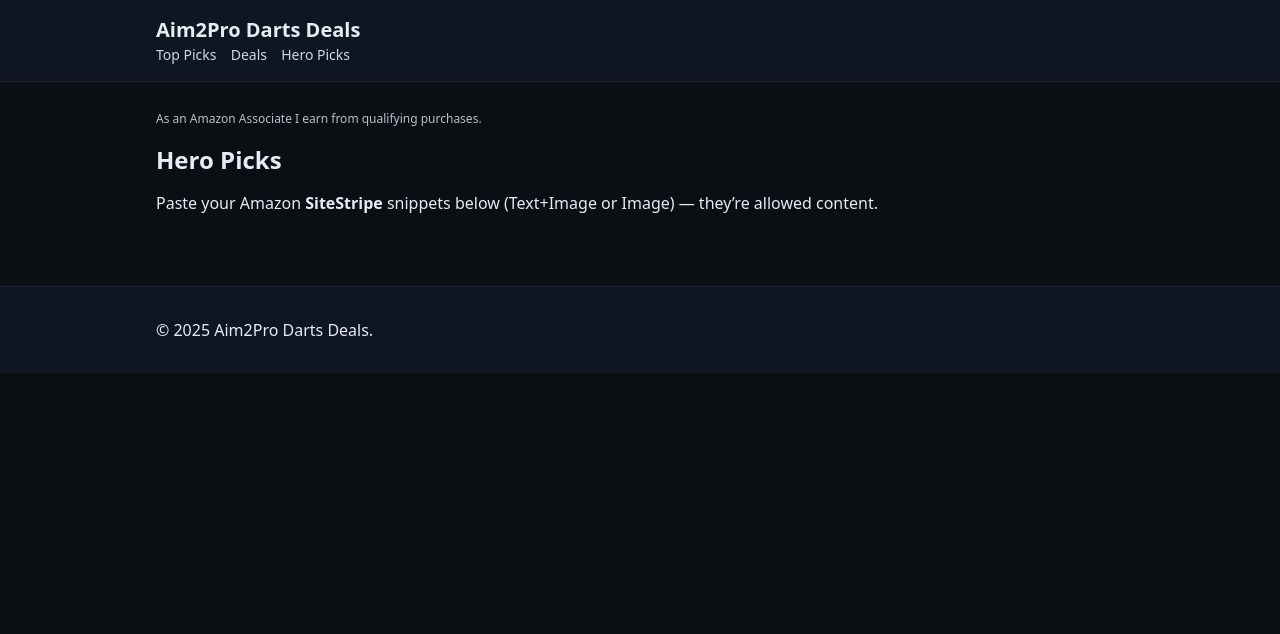
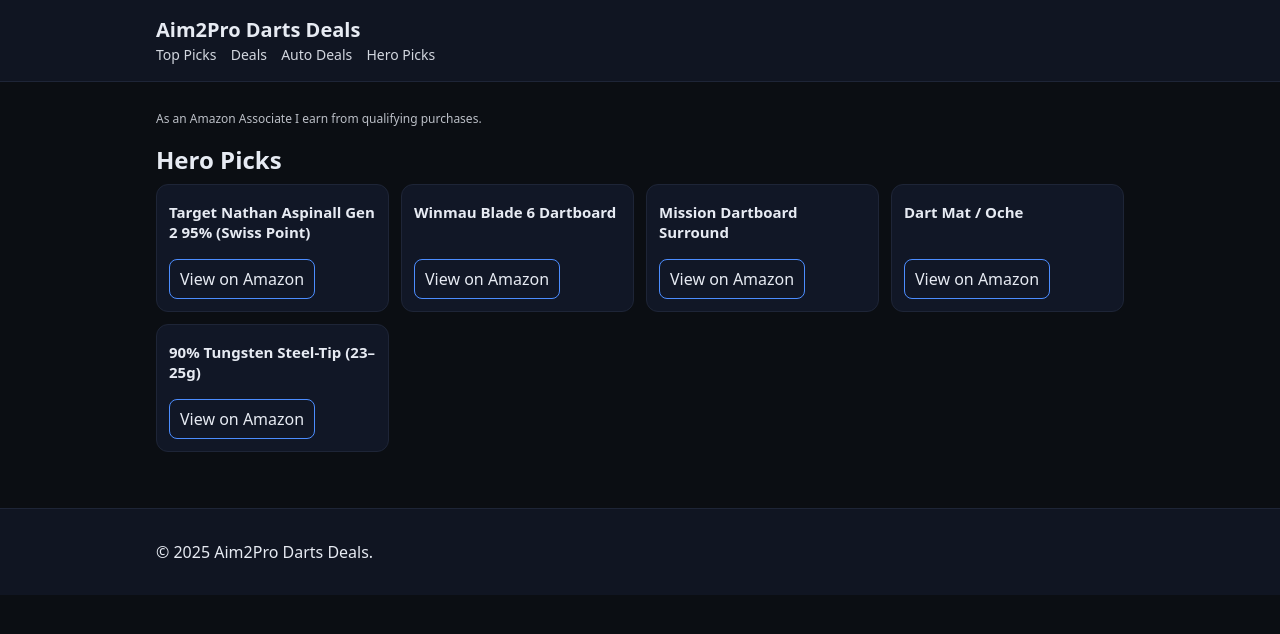
Before and after one commit to andycann44/aim2pro-darts-deals, a website: page site/static/heroes.html in a window 1280 px wide. Drawn offline with Linux system fonts and the light colour scheme; files that its build step writes are made by us from their sources.

Commit message:
Update heroes.html

```diff
--- a/site/static/heroes.html
+++ b/site/static/heroes.html
@@ -3,31 +3,54 @@
 <head>
   <meta charset="utf-8"><meta name="viewport" content="width=device-width, initial-scale=1">
   <title>Aim2Pro Darts Deals – Hero Picks</title>
-  <link rel="stylesheet" href="../style.css">
+  <!-- when copied to /dist, this page lives at the root, so use ./style.css -->
+  <link rel="stylesheet" href="./style.css">
 </head>
 <body>
   <header class="site-header">
     <div class="wrap">
-      <h1><a href="../index.html">Aim2Pro Darts Deals</a></h1>
+      <h1><a href="./index.html">Aim2Pro Darts Deals</a></h1>
       <nav>
-        <a href="../index.html">Top Picks</a>
-        <a href="../deals-today.html">Deals</a>
+        <a href="./index.html">Top Picks</a>
+        <a href="./deals-today.html">Deals</a>
+        <a href="./auto-deals.html">Auto Deals</a>
         <a href="./heroes.html">Hero Picks</a>
       </nav>
     </div>
   </header>
+
   <main class="wrap">
     <p class="disclosure">As an Amazon Associate I earn from qualifying purchases.</p>
     <h2>Hero Picks</h2>
-    <p>Paste your Amazon <b>SiteStripe</b> snippets below (Text+Image or Image) — they’re allowed content.</p>
 
-    <!-- ===== PASTE SITESTRIPE SNIPPETS BELOW THIS LINE ===== -->
-    <!-- Example slot 1 -->
-    <!-- Example slot 2 -->
-    <!-- Example slot 3 -->
-    <!-- ===== PASTE ABOVE THIS LINE ===== -->
+    <div class="grid">
+      <!-- ===== AUTO-INSERT START ===== -->
+      <!-- Starter cards; the Issue bot can append more here later -->
 
+      <a class="card" href="https://amzn.to/4mZFxch" target="_blank" rel="nofollow sponsored noopener">
+        <div class="card-body"><h3>Target Nathan Aspinall Gen 2 95% (Swiss Point)</h3><div class="btn">View on Amazon</div></div>
+      </a>
+
+      <a class="card" href="https://www.amazon.co.uk/s?k=winmau+blade+6+dartboard&tag=aim2prodealsuk-21&ascsubtag=tiktok" target="_blank" rel="nofollow sponsored noopener">
+        <div class="card-body"><h3>Winmau Blade 6 Dartboard</h3><div class="btn">View on Amazon</div></div>
+      </a>
+
+      <a class="card" href="https://www.amazon.co.uk/s?k=mission+dartboard+surround&tag=aim2prodealsuk-21&ascsubtag=tiktok" target="_blank" rel="nofollow sponsored noopener">
+        <div class="card-body"><h3>Mission Dartboard Surround</h3><div class="btn">View on Amazon</div></div>
+      </a>
+
+      <a class="card" href="https://www.amazon.co.uk/s?k=dart+mat&tag=aim2prodealsuk-21&ascsubtag=tiktok" target="_blank" rel="nofollow sponsored noopener">
+        <div class="card-body"><h3>Dart Mat / Oche</h3><div class="btn">View on Amazon</div></div>
+      </a>
+
+      <a class="card" href="https://www.amazon.co.uk/s?k=steel+tip+darts+90%25+tungsten+23g&tag=aim2prodealsuk-21&ascsubtag=tiktok" target="_blank" rel="nofollow sponsored noopener">
+        <div class="card-body"><h3>90% Tungsten Steel-Tip (23–25g)</h3><div class="btn">View on Amazon</div></div>
+      </a>
+
+      <!-- ===== AUTO-INSERT END ===== -->
+    </div>
   </main>
+
   <footer class="site-footer"><div class="wrap"><p>&copy; 2025 Aim2Pro Darts Deals.</p></div></footer>
 </body>
 </html>
```
